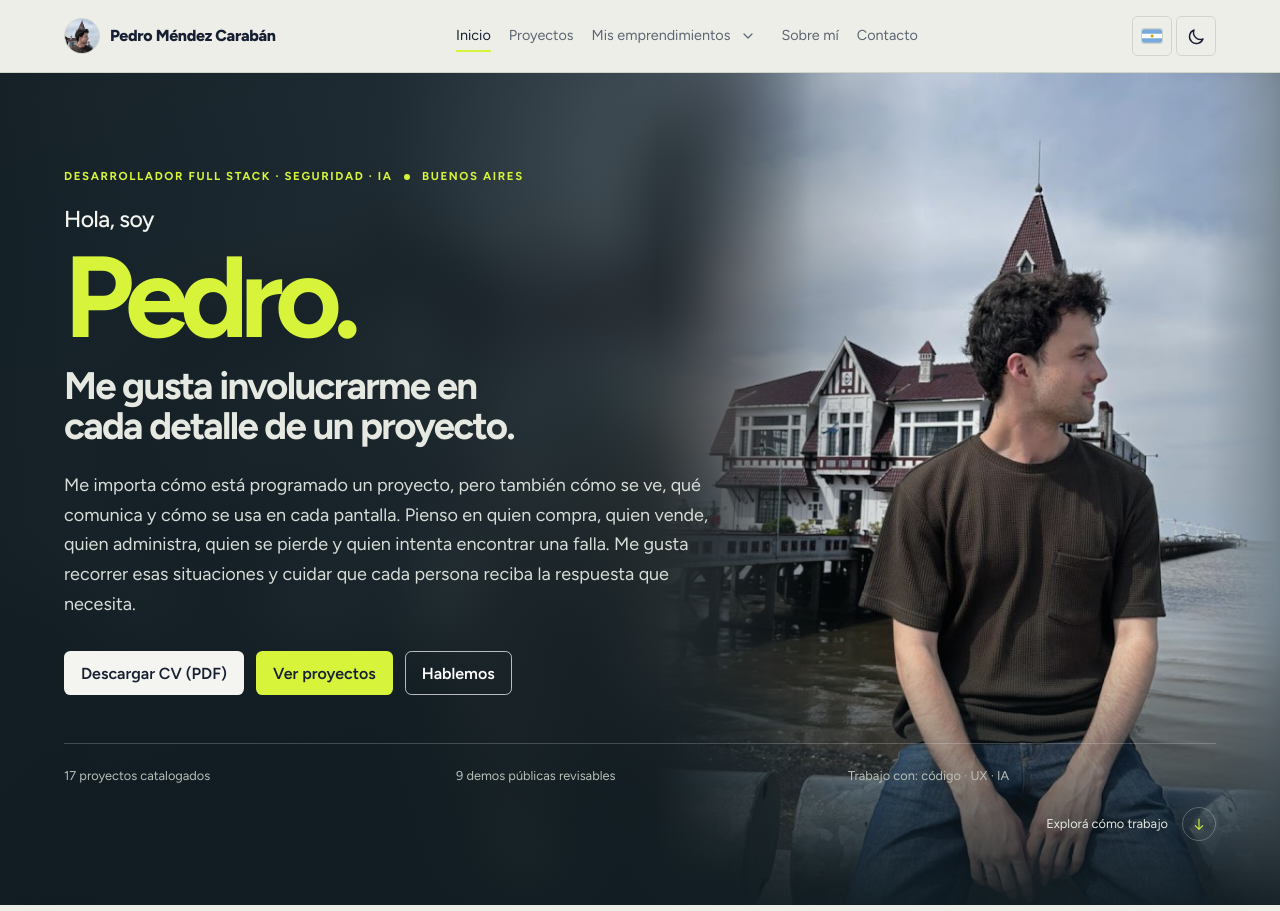
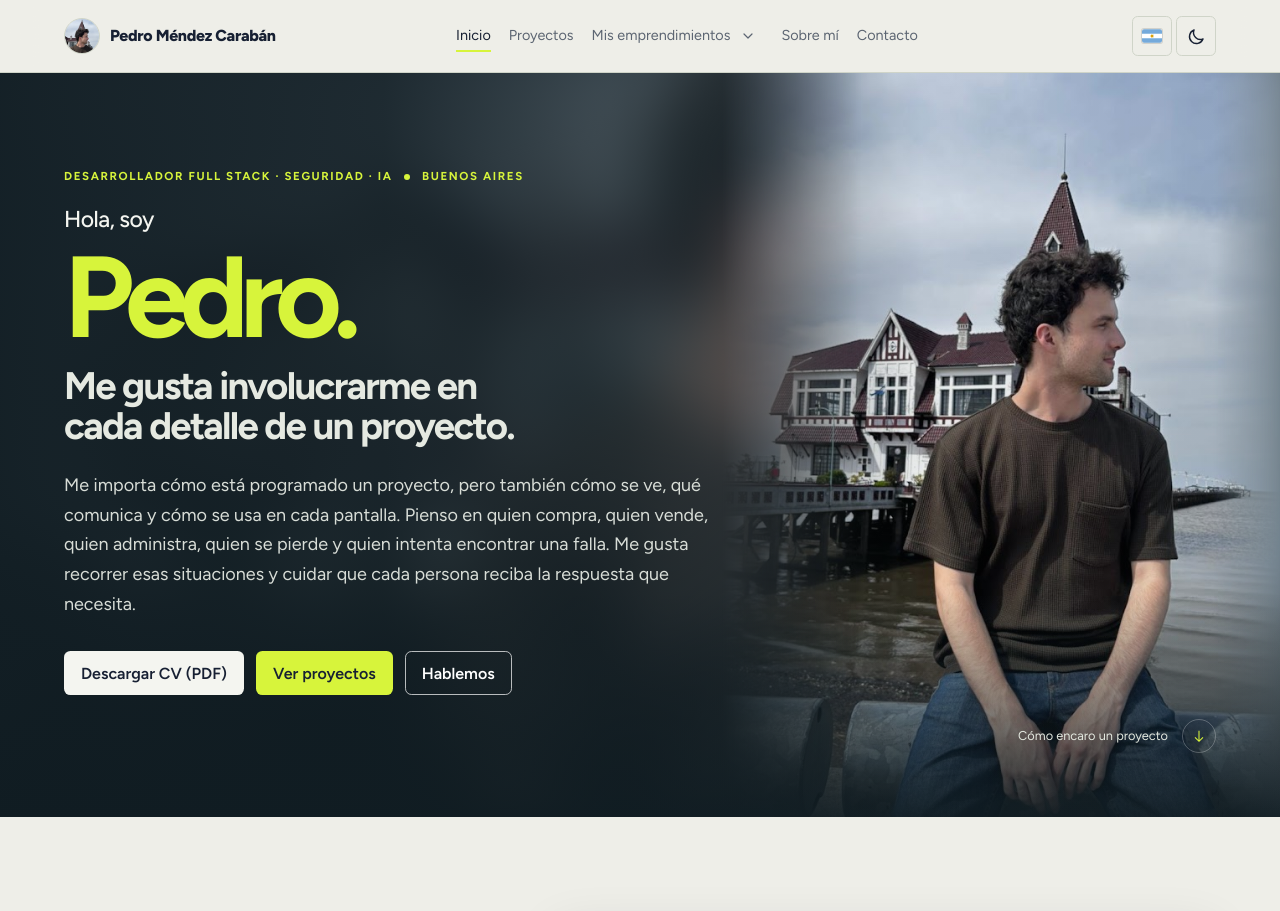
Before and after one commit to Pedro-2577/portfolio-2025, a Vue app: page / in a window 1280 px wide. Shown: the top 911 px of the page. Built offline with nearby package versions, Linux system fonts and the light colour scheme.

Commit message:
content: remove vague hero statistics and clarify section link

```diff
--- a/src/App.vue
+++ b/src/App.vue
@@ -396,8 +396,7 @@ onUnmounted(() => {
           </div>
 
         </div>
-          <div class="hero-meta"><span>{{ projects.length }} {{ t.projectCount }}</span><span>{{ projects.filter((project) => project.live).length }} {{ t.publicEvidence }}</span><span>{{ t.stackLabel }}: {{ t.stackText }}</span></div>
-          <a class="hero-explore" href="#portfolio-playground" @click.prevent="scrollToSection('portfolio-playground')"><span>{{ language === 'es' ? 'Explorá cómo trabajo' : 'Explore how I work' }}</span><svg viewBox="0 0 24 24" fill="none" stroke="currentColor" stroke-width="1.6" aria-hidden="true"><path d="M12 4v16m-6-6 6 6 6-6"/></svg></a>
+          <a class="hero-explore" href="#portfolio-playground" @click.prevent="scrollToSection('portfolio-playground')"><span>{{ language === 'es' ? 'Cómo encaro un proyecto' : 'How I approach a project' }}</span><svg viewBox="0 0 24 24" fill="none" stroke="currentColor" stroke-width="1.6" aria-hidden="true"><path d="M12 4v16m-6-6 6 6 6-6"/></svg></a>
         </div>
       </section>
 
```
